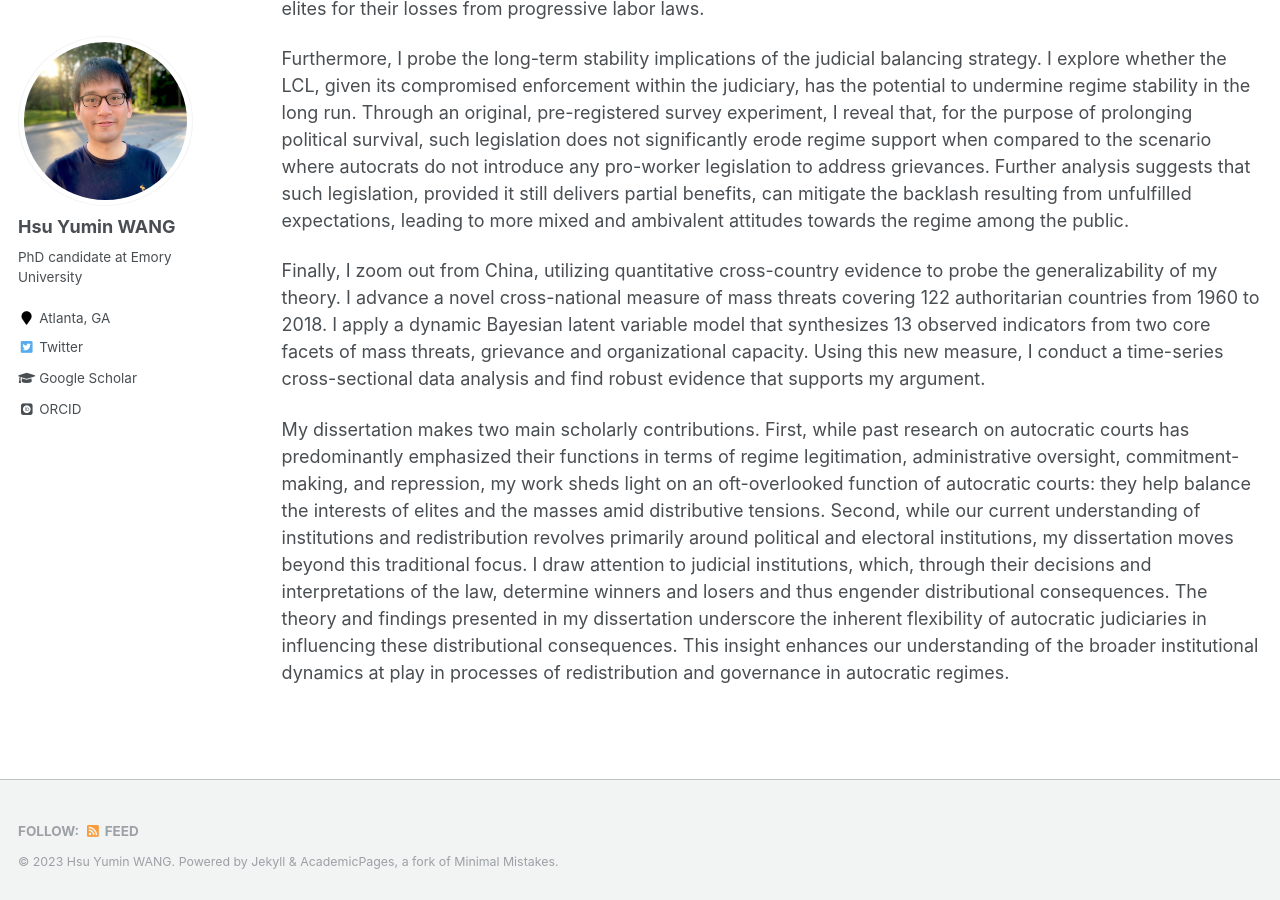
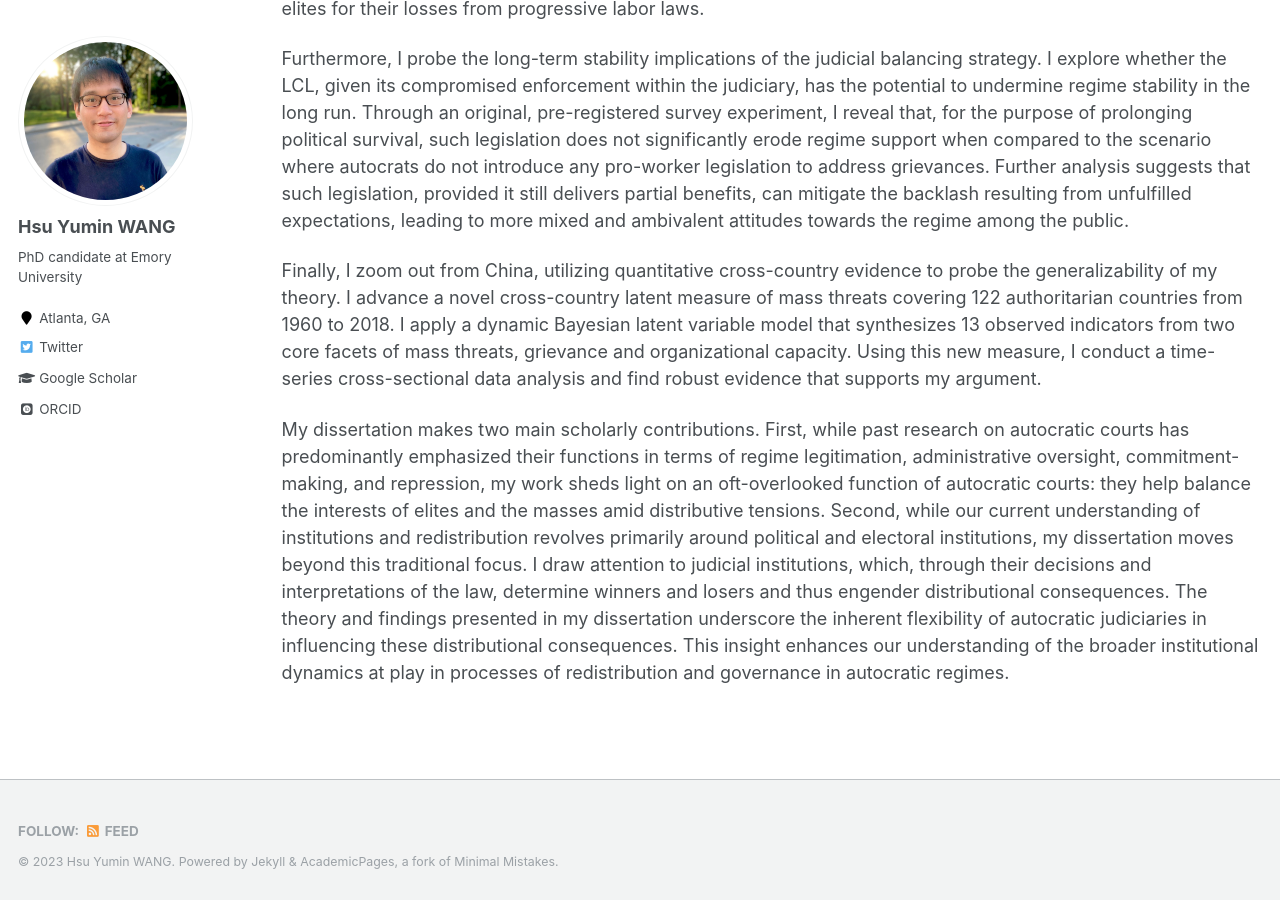
Before and after one commit to hsuyumin/hsuyumin.github.io, a Jekyll site: the page built from _pages/dissertation.md, in a window 1280 px wide and 900 px high, scrolled down 1118 px. Built offline with Jekyll 4.4.1, drawn with Linux system fonts in a browser that asks for light colours; some web fonts are replaced.

Commit message:
Update dissertation.md

```diff
--- a/_pages/dissertation.md
+++ b/_pages/dissertation.md
@@ -22,6 +22,6 @@ In addition, I assemble, to date, the most comprehensive court rulings data on l
 
 Furthermore, I probe the long-term stability implications of the judicial balancing strategy. I explore whether the LCL, given its compromised enforcement within the judiciary, has the potential to undermine regime stability in the long run. Through an original, pre-registered survey experiment, I reveal that, for the purpose of prolonging political survival, such legislation does not significantly erode regime support when compared to the scenario where autocrats do not introduce any pro-worker legislation to address grievances. Further analysis suggests that such legislation, provided it still delivers partial benefits, can mitigate the backlash resulting from unfulfilled expectations, leading to more mixed and ambivalent attitudes towards the regime among the public.
 
-Finally, I zoom out from China, utilizing quantitative cross-country evidence to probe the generalizability of my theory. I advance a novel cross-national measure of mass threats covering 122 authoritarian countries from 1960 to 2018. I apply a dynamic Bayesian latent variable model that synthesizes 13 observed indicators from two core facets of mass threats, grievance and organizational capacity. Using this new measure, I conduct a time-series cross-sectional data analysis and find robust evidence that supports my argument.
+Finally, I zoom out from China, utilizing quantitative cross-country evidence to probe the generalizability of my theory. I advance a novel cross-country latent measure of mass threats covering 122 authoritarian countries from 1960 to 2018. I apply a dynamic Bayesian latent variable model that synthesizes 13 observed indicators from two core facets of mass threats, grievance and organizational capacity. Using this new measure, I conduct a time-series cross-sectional data analysis and find robust evidence that supports my argument.
 
 My dissertation makes two main scholarly contributions. First, while past research on autocratic courts has predominantly emphasized their functions in terms of regime legitimation, administrative oversight, commitment-making, and repression, my work sheds light on an oft-overlooked function of autocratic courts: they help balance the interests of elites and the masses amid distributive tensions. Second, while our current understanding of institutions and redistribution revolves primarily around political and electoral institutions, my dissertation moves beyond this traditional focus. I draw attention to judicial institutions, which, through their decisions and interpretations of the law, determine winners and losers and thus engender distributional consequences. The theory and findings presented in my dissertation underscore the inherent flexibility of autocratic judiciaries in influencing these distributional consequences. This insight enhances our understanding of the broader institutional dynamics at play in processes of redistribution and governance in autocratic regimes.
```
